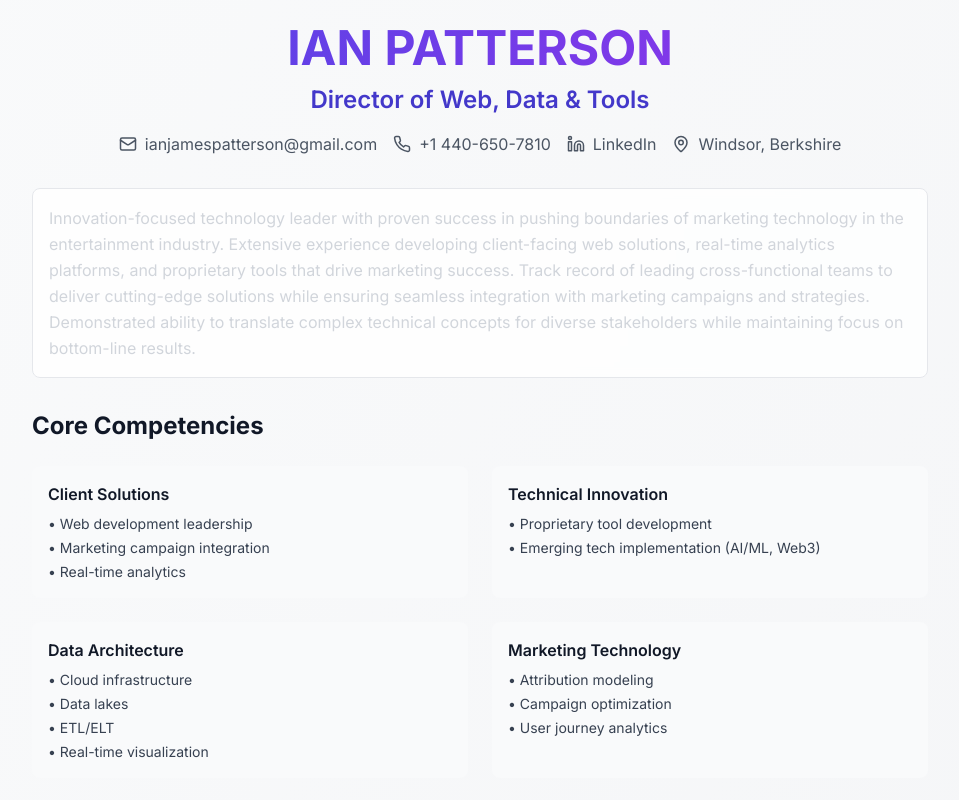
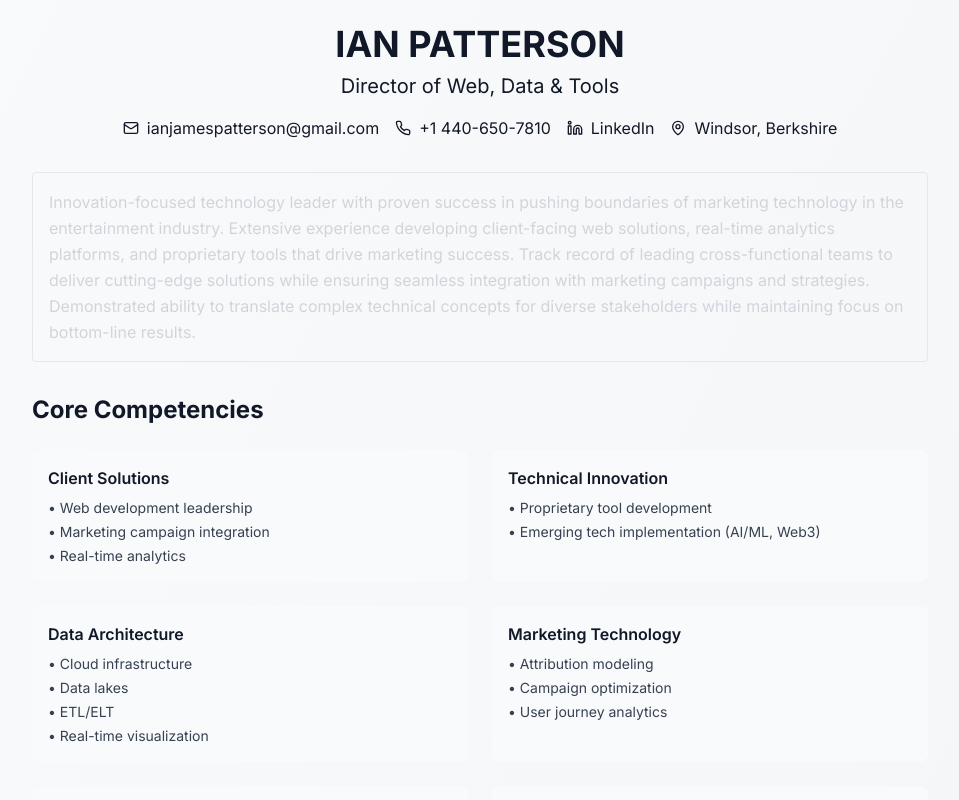
Before and after one commit to ijpatter1/ijpatter1.github.io, a Next.js app: page / in a window 1280 px wide. Shown: the top 800 px of the page, without its empty margins (160-1119 px from the left). Built offline with nearby package versions, Linux system fonts and the light colour scheme.

Commit message:
update styling

```diff
--- a/app/components/Header.tsx
+++ b/app/components/Header.tsx
@@ -10,7 +10,7 @@ interface ContactLink {
 }
 
 export default function Header() {
-  const contactLinks: ContactLink[] = [
+  const contactLinks = [
     {
       href: "mailto:ianjamespatterson@gmail.com",
       icon: Mail,
@@ -31,36 +31,32 @@ export default function Header() {
 
   return (
     <header className="max-w-4xl mx-auto mb-8 text-center">
-      <h1 className="text-5xl font-bold mb-3 bg-clip-text text-transparent bg-gradient-to-r from-indigo-600 to-purple-600">
-        IAN PATTERSON
-      </h1>
-      <h2 className="text-2xl font-semibold mb-4 text-indigo-700">
-        Director of Web, Data & Tools
-      </h2>
+      <h1 className="text-4xl font-bold mb-2">IAN PATTERSON</h1>
+      <h2 className="text-xl mb-4">Director of Web, Data & Tools</h2>
 
-      <div className="flex flex-wrap justify-center gap-4 text-gray-600">
+      <div className="flex flex-wrap justify-center gap-4">
         {contactLinks.map((link, index) => {
           const Icon = link.icon;
           return (
             <a
               key={index}
               href={link.href}
-              className="flex items-center gap-2 hover:text-purple-400 transition-colors"
+              className="flex items-center gap-2"
               {...(link.external ? {
                 target: "_blank",
                 rel: "noopener noreferrer"
               } : {})}
             >
-              <Icon size={18} />
+              <Icon size={16} />
               {link.text}
             </a>
           );
         })}
         <span className="flex items-center gap-2">
-          <MapPin size={18} />
+          <MapPin size={16} />
           Windsor, Berkshire
         </span>
       </div>
     </header>
-  )
+  );
 }
--- a/app/components/ui/Badge.tsx
+++ b/app/components/ui/Badge.tsx
@@ -7,7 +7,7 @@ interface BadgeProps {
 
 export function Badge({ children, className = '' }: BadgeProps) {
   return (
-    <span className={`inline-flex items-center rounded-full px-2 py-0.5 text-xs font-medium bg-gray-100 text-gray-700 hover:bg-gray-200 transition-colors ${className}`}>
+    <span className={`inline-flex items-center rounded px-2 py-0.5 text-xs font-medium border border-gray-200 ${className}`}>
       {children}
     </span>
   );
--- a/app/components/ui/Card.tsx
+++ b/app/components/ui/Card.tsx
@@ -7,7 +7,7 @@ interface CardProps {
 
 export function Card({ children, className = '' }: CardProps) {
   return (
-    <div className={`bg-white/80 backdrop-blur-sm border border-gray-200 rounded-lg hover:bg-gray-50/80 transition-colors ${className}`}>
+    <div className={`border border-gray-200 rounded ${className}`}>
       {children}
     </div>
   );
--- a/app/components/ui/Section.tsx
+++ b/app/components/ui/Section.tsx
@@ -6,9 +6,9 @@ interface SectionProps {
 
   export function Section({ title, children, className = '' }: SectionProps) {
     return (
-      <section className={`mb-8 ${className}`}>
+      <section className={`mb-6 ${className}`}>
         {title && (
-          <h2 className="text-2xl font-bold mb-4 bg-gradient-to-r from-indigo-600 to-purple-600 bg-clip-text text-transparent">
+          <h2 className="text-2xl font-bold mb-4">
             {title}
           </h2>
         )}
--- a/app/globals.css
+++ b/app/globals.css
@@ -2,19 +2,7 @@
 @tailwind components;
 @tailwind utilities;
 
-:root {
-  --background: #f8fafc;
-  --foreground: #0f172a;
+body {
+  background: white;
+  color: black;
 }
-
-@media (prefers-color-scheme: dark) {
-  :root {
-    --background: #0f172a;
-    --foreground: #f8fafc;
-  }
-}
-
-body {
-  color: var(--foreground);
-  background: var(--background);
-}
--- a/app/layout.tsx
+++ b/app/layout.tsx
@@ -1,3 +1,4 @@
+// layout.tsx
 import type { Metadata } from 'next'
 import { Inter } from 'next/font/google'
 import './globals.css'
@@ -17,15 +18,7 @@ export default function RootLayout({
   return (
     <html lang="en">
       <body className={inter.className}>
-        {/* Background gradient with subtle overlay */}
-        <div className="fixed inset-0 bg-gradient-to-br from-gray-50 to-gray-100">
-          <div className="absolute inset-0 opacity-10">
-            <div className="absolute inset-0 bg-gradient-to-r from-indigo-200 to-purple-200 blur-3xl"></div>
-          </div>
-        </div>
-
-        {/* Main content */}
-        <div className="relative min-h-screen text-gray-900">
+        <div className="relative min-h-screen bg-white text-black">
           {children}
         </div>
       </body>
```
